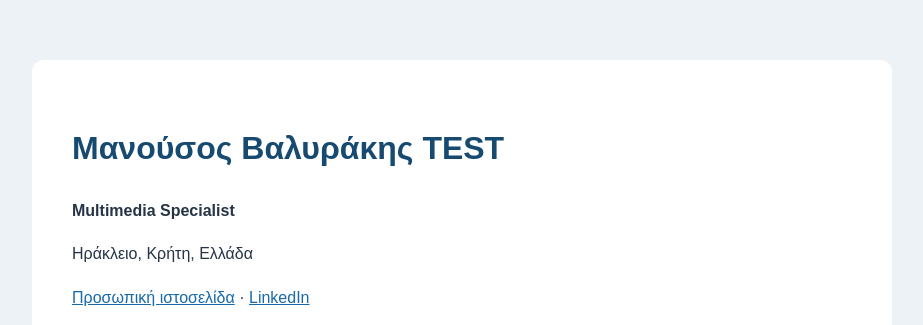
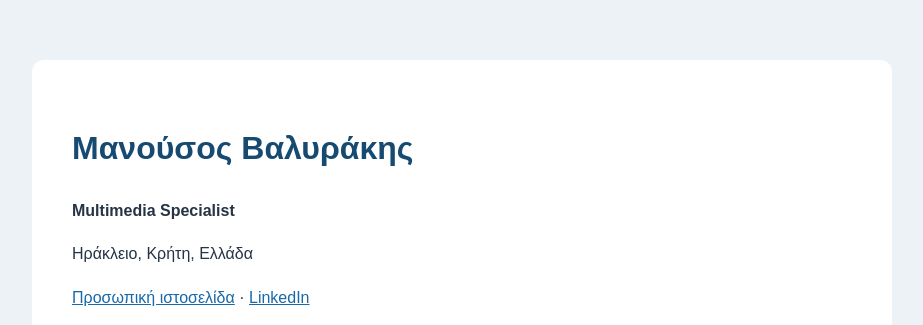
Before and after one commit to ManousosValirakis/cv-yaml-pdf, a Jekyll site: the page built from index.md, in a window 1280 px wide. Shown: the top 325 px of the page, without its empty margins (178-1101 px from the left). Built offline with Jekyll 4.4.1, drawn with Linux system fonts in a browser that asks for light colours.

Commit message:
Update index.md

```diff
--- a/index.md
+++ b/index.md
@@ -3,7 +3,7 @@ layout: default
 title: Βιογραφικό
 ---
 
-# Μανούσος Βαλυράκης TEST
+# Μανούσος Βαλυράκης
 
 **Multimedia Specialist**
 
```
